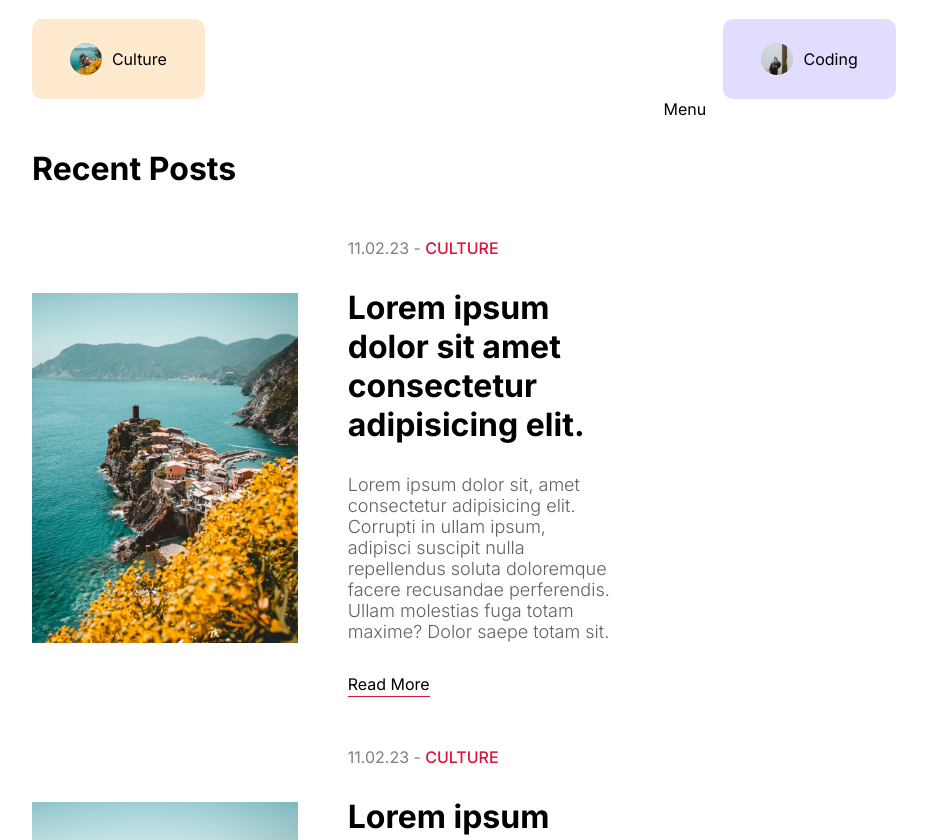
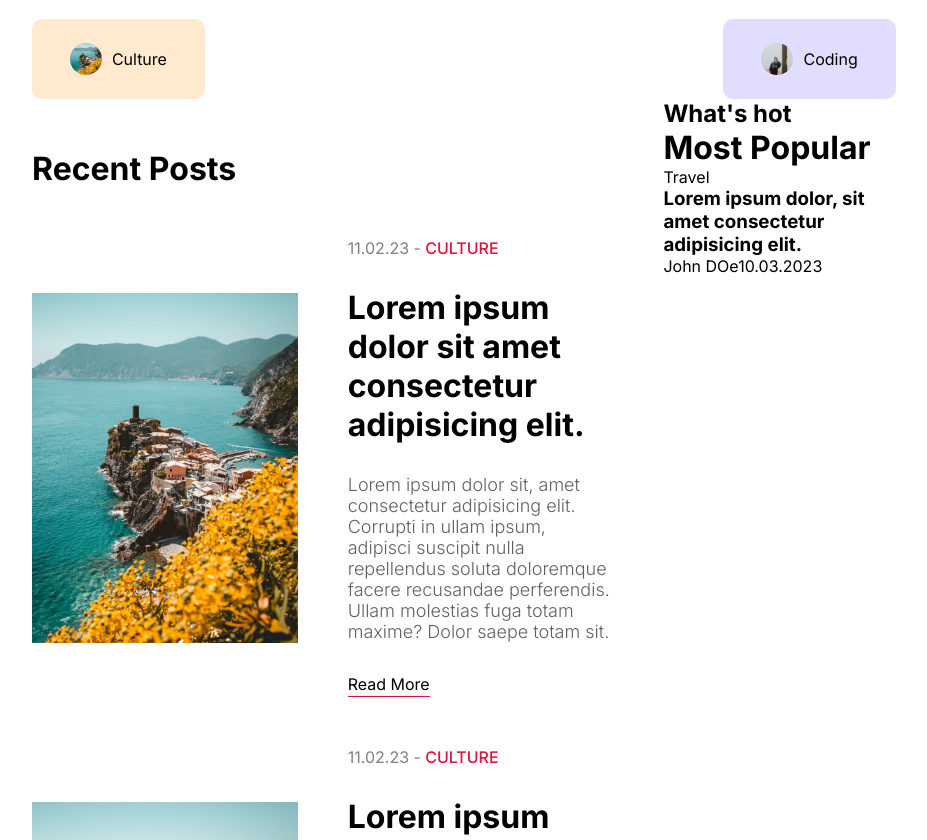
Before and after one commit to Venyad/BlogApp, a Next.js app: page / in a window 1280 px wide. Shown: the part 1171-2011 px from the top of the page, without its empty margins (176-1103 px from the left). Built offline with nearby package versions, Linux system fonts and the light colour scheme.

Commit message:
Updated Menu  Component

```diff
--- a/src/components/menu/Menu.jsx
+++ b/src/components/menu/Menu.jsx
@@ -1,10 +1,30 @@
 import React from 'react'
 import styles from "./menu.module.css"
+import Link from 'next/link'
+import Image from 'next/image'
 
 const Menu = () => {
   return (
     <div className={styles.container}>
-      Menu
+      <h2>{"What's hot"}</h2>
+      <h1>Most Popular</h1>
+      <div className={styles.items}>
+        <Link href="/" className={styles.item}>
+          <div className={styles.imageContainer}>
+            <Image src="/p1.jpeg" alt="" fill className={styles.image}/>
+          </div>
+          <div className={styles.textContainer}>
+            <span className={`${styles.category} ${styles.travel}`}>Travel</span>
+            <h3>Lorem ipsum dolor, sit amet consectetur adipisicing elit. </h3>
+            <div className={styles.detail}>
+              <span className={styles.username}>John DOe</span>
+              <span className={styles.date}>10.03.2023</span>
+            </div>
+          </div>
+        </Link>
+      </div>
+
+
     </div>
   )
 }
```
